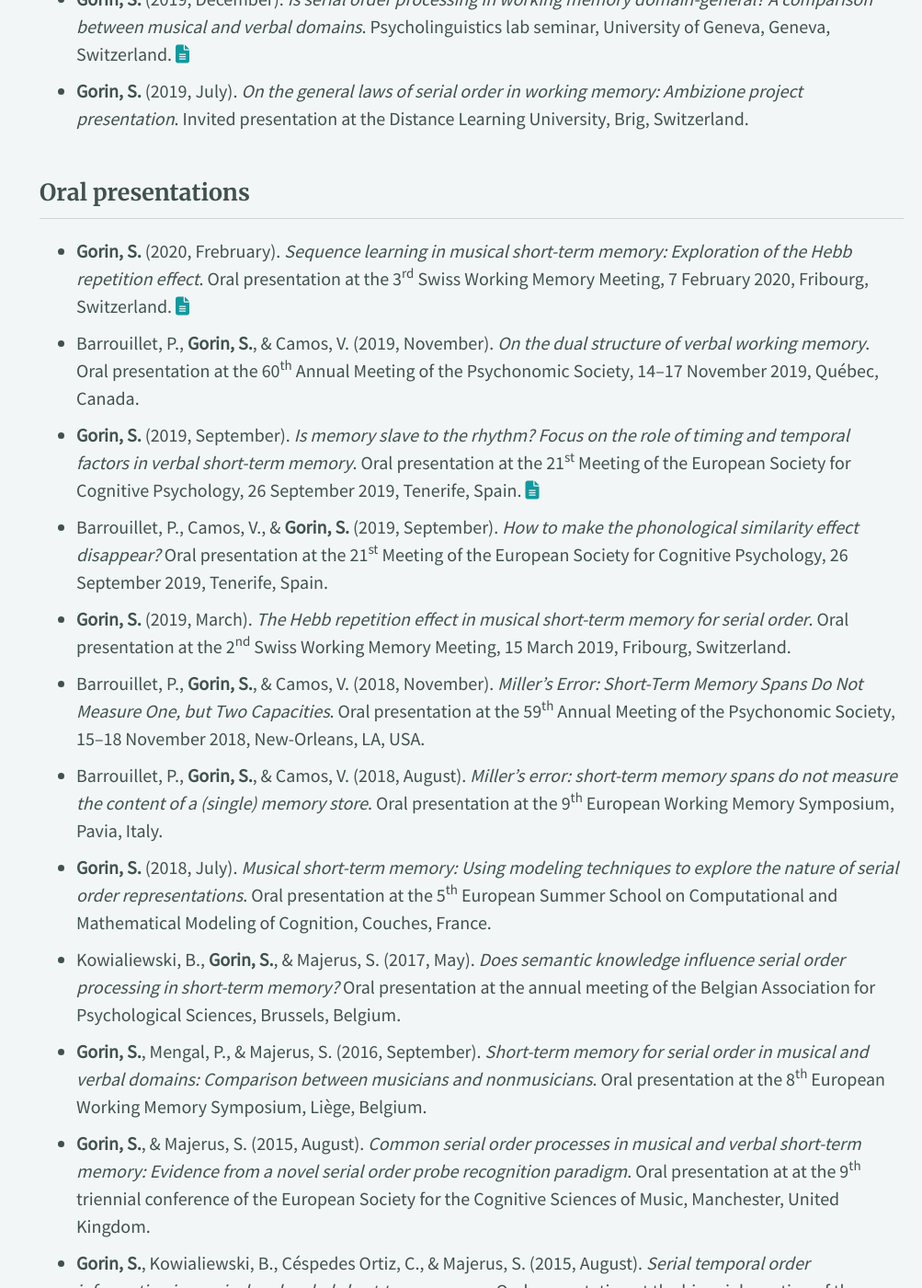
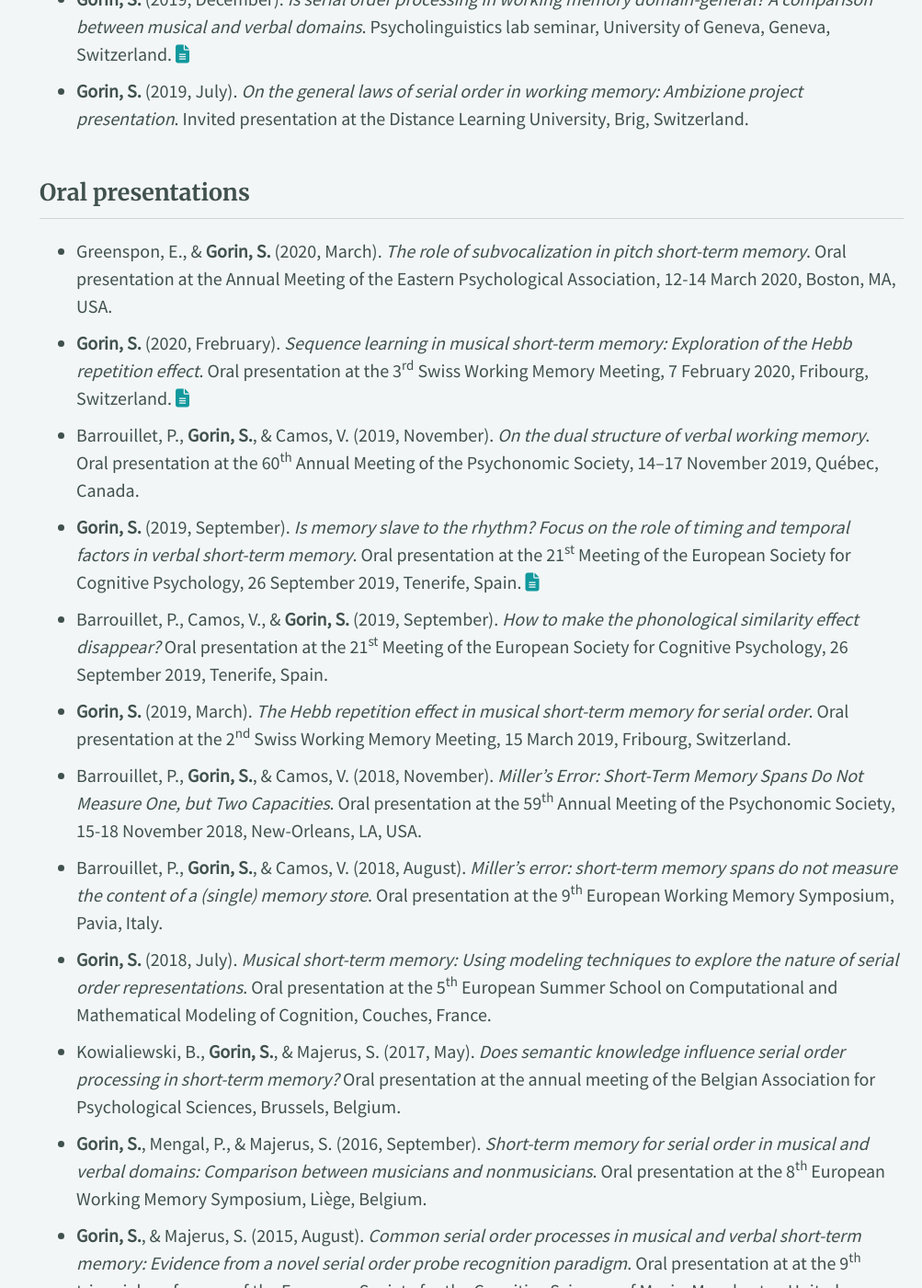
Before and after one commit to gorinsimon/gorinsimon.github.io, a Jekyll site: the page built from _pages/presentations.md, in a window 1280 px wide and 1400 px high, scrolled down 467 px. Shown: the whole window at 92% size, without its empty margins (277-1280 px from the left). Built offline with Jekyll 4.4.1, drawn with Linux system fonts in a browser that asks for light colours; cached includes are drawn as plain includes; nearby versions of some CDN libraries.

Commit message:
Update presentations.md

```diff
--- a/_pages/presentations.md
+++ b/_pages/presentations.md
@@ -12,12 +12,13 @@ domains*. Psycholinguistics lab seminar, University of Geneva, Geneva, Switzerla
 + **Gorin, S.** (2019, July). *On the general laws of serial order in working memory: Ambizione project presentation*. Invited presentation at the Distance Learning University, Brig, Switzerland.
 
 ## Oral presentations
++ Greenspon, E., & **Gorin, S.** (2020, March). *The role of subvocalization in pitch short-term memory*. Oral presentation at the Annual Meeting of the Eastern Psychological Association, 12-14 March 2020, Boston, MA, USA.
 + **Gorin, S.** (2020, Frebruary). *Sequence learning in musical short-term memory: Exploration of the Hebb repetition effect*. Oral presentation at the 3<sup>rd</sup> Swiss Working Memory Meeting, 7 February 2020, Fribourg, Switzerland. [<i class="fas fa-file-alt"></i>](https://osf.io/k6q9g)
 + Barrouillet, P., **Gorin, S.**, & Camos, V. (2019, November). *On the dual structure of verbal working memory*. Oral presentation at the 60<sup>th</sup> Annual Meeting of the Psychonomic Society, 14–17 November 2019, Québec, Canada.
 + **Gorin, S.** (2019, September). *Is memory slave to the rhythm? Focus on the role of timing and temporal factors in verbal short-term memory*. Oral presentation at the 21<sup>st</sup> Meeting of the European Society for Cognitive Psychology, 26 September 2019, Tenerife, Spain. [<i class="fas fa-file-alt"></i>](https://osf.io/a8cym)
 + Barrouillet, P., Camos, V., & **Gorin, S.** (2019, September). *How to make the phonological similarity effect disappear?* Oral presentation at the 21<sup>st</sup> Meeting of the European Society for Cognitive Psychology, 26 September 2019, Tenerife, Spain.
 + **Gorin, S.** (2019, March). *The Hebb repetition effect in musical short-term memory for serial order*. Oral presentation at the 2<sup>nd</sup> Swiss Working Memory Meeting, 15 March 2019, Fribourg, Switzerland.
-+ Barrouillet, P., **Gorin, S.**, & Camos, V. (2018, November). *Miller’s Error: Short-Term Memory Spans Do Not Measure One, but Two Capacities*. Oral presentation at the 59<sup>th</sup> Annual Meeting of the Psychonomic Society, 15–18 November 2018, New-Orleans, LA, USA.
++ Barrouillet, P., **Gorin, S.**, & Camos, V. (2018, November). *Miller’s Error: Short-Term Memory Spans Do Not Measure One, but Two Capacities*. Oral presentation at the 59<sup>th</sup> Annual Meeting of the Psychonomic Society, 15-18 November 2018, New-Orleans, LA, USA.
 + Barrouillet, P., **Gorin, S.**, & Camos, V. (2018, August). *Miller’s error: short-term memory spans do not measure the content of a (single) memory store*. Oral presentation at the 9<sup>th</sup> European Working Memory Symposium, Pavia, Italy.
 + **Gorin, S.** (2018, July). *Musical short-term memory: Using modeling techniques to explore the nature of serial order representations*. Oral presentation at the 5<sup>th</sup> European Summer School on Computational and Mathematical Modeling of Cognition, Couches, France.
 + Kowialiewski, B., **Gorin, S.**, & Majerus, S. (2017, May). *Does semantic knowledge influence serial order processing in short-term memory?* Oral presentation at the annual meeting of the Belgian Association for Psychological Sciences, Brussels, Belgium.
```
